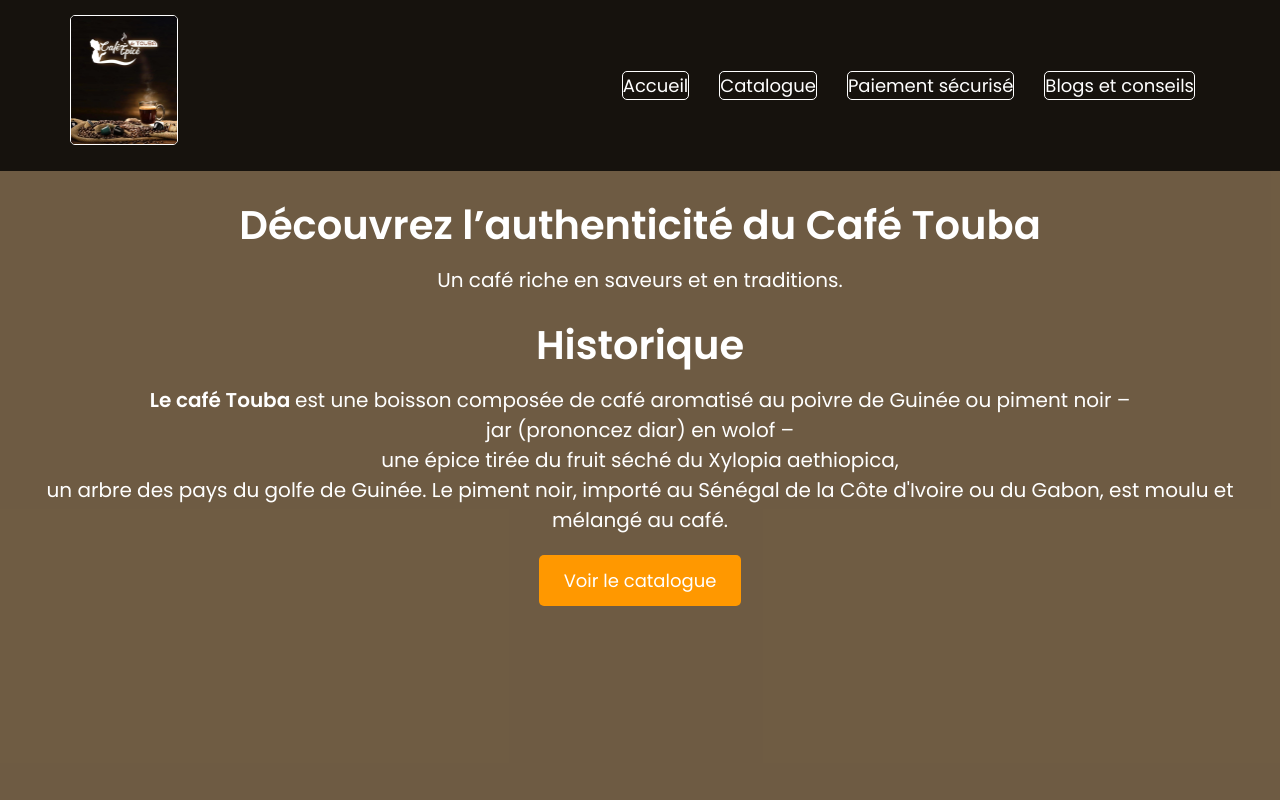
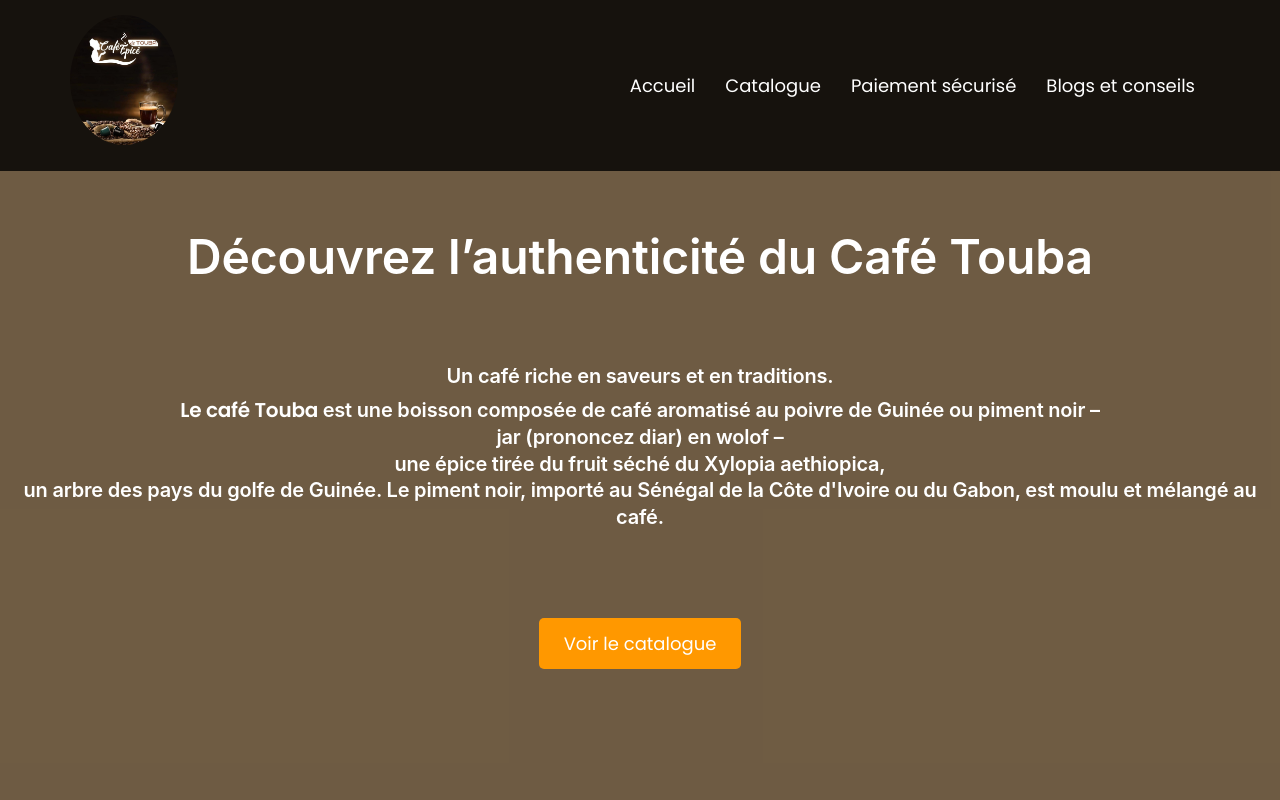
Before and after one commit to falou1010653/CAFE-Touba, a plain HTML site: page main-cafe/index.html in a window 1280 px wide. Shown: the top 800 px of the page. Drawn offline with Linux system fonts and the light colour scheme.

Commit message:
améliore le design

```diff
--- a/main-cafe/index.html
+++ b/main-cafe/index.html
@@ -35,7 +35,6 @@
         <div class="content">
             <h2>Découvrez l’authenticité du Café Touba</h2>
             <p>Un café riche en saveurs et en traditions.</p>
-            <h2>Historique</h2>
             <p><b>Le café Touba </b>est une boisson composée de café aromatisé au poivre de Guinée ou piment noir – <br>jar (prononcez diar) en wolof – </br>une épice tirée du fruit séché du Xylopia aethiopica, <br>un arbre des pays du golfe de Guinée. Le piment noir, importé au Sénégal de la Côte d'Ivoire ou du Gabon, est moulu et mélangé au café.</br></p>
             <a href="#catalogue" class="btn">Voir le catalogue</a>
         </div>
--- a/main-cafe/style.css
+++ b/main-cafe/style.css
@@ -45,8 +45,8 @@ nav {
     height: 130px; /* Ajustez la taille du logo */
     width: auto;
     transition: transform 0.3s ease;
-    border: 1px solid;
-    border-radius: 5px;
+    /*border: 1px solid;*/
+    border-radius: 50%;
 }
 
 .logo img:hover {
@@ -61,7 +61,7 @@ nav ul {
 
 nav ul li {
     margin: 0 15px;
-    border:  1px solid;
+   /*border:  1px solid;*/
     color: white;
     border-radius: 5px;
 }
@@ -101,16 +101,28 @@ nav ul li a:hover {
 .content {
     position: relative;
     z-index: 1;
+    margin-top: 100px;
 }
 
 .content h2 {
-    font-size: 40px;
-    margin-bottom: 10px;
+    display: inline-block;
+    margin-bottom: 80px;
+    font-family: SF Pro Display, SF Pro Icons, Helvetica Neue, Helvetica, Arial, sans-serif;
+    font-size: 48px;
+    font-weight: 600;
+    letter-spacing: -.003em;
+    line-height: 1.0834933333;
 }
 
 .content p {
+    font-family: SF Pro Text, SF Pro Icons, Helvetica Neue, Helvetica, Arial, sans-serif;
     font-size: 20px;
-    margin-bottom: 20px;
+    font-weight: 400;
+    font-weight: 600;
+    letter-spacing: -.01em;
+    line-height: 1.3333733333;
+    padding-bottom: 8px;
+
 }
 
 .btn {
@@ -122,6 +134,7 @@ nav ul li a:hover {
     font-size: 18px;
     border-radius: 5px;
     transition: 0.3s;
+    margin-top: 80px;
 }
 
 .btn:hover {
@@ -133,6 +146,11 @@ nav ul li a:hover {
     text-align: center;
     padding: 80px 20px;
     background: #fff;
+    text-align: center;
+    display: flex;
+    flex-direction: column;
+    justify-items: center;
+    align-items: center;
 }
 
 .catalogue h2 {
@@ -152,10 +170,11 @@ nav ul li a:hover {
 
         display: flex;
         flex-direction: column;
+        align-items: center;
         justify-content: space-between; /* ou center */
         align-items: center;
         border-radius: 30%;
-        width: 150vh;
+       width: 500px;
 
 
 }
```
